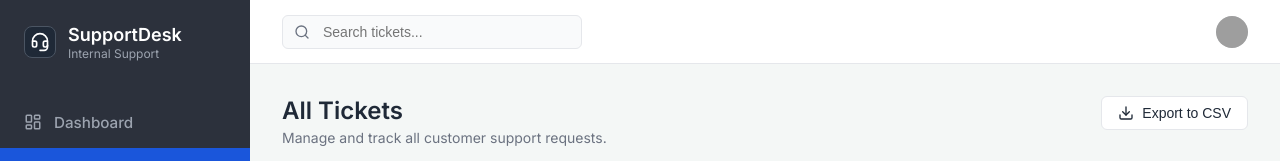
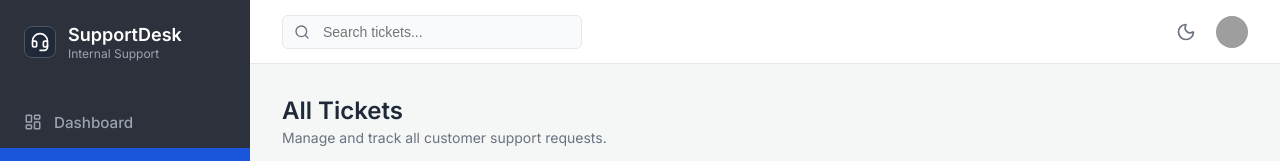
Before and after one commit to Ahmad1845/software-engineering-internship-challenge, a React app in the folder frontend/: page /tickets in a window 1280 px wide. Shown: the top 161 px of the page. Built offline with nearby package versions, Linux system fonts and the light colour scheme; no server answers; grey boxes are pictures that could not be loaded; the HTML template or start-up script is replaced by a standard one.

Commit message:
Replace CSV Export with Dark Mode Initiative Requirement

```diff
--- a/frontend/src/App.jsx
+++ b/frontend/src/App.jsx
@@ -1,6 +1,6 @@
-import React, { useState } from 'react';
+import React, { useState, useEffect } from 'react';
 import { BrowserRouter as Router, Routes, Route, Link, useLocation, useNavigate } from 'react-router-dom';
-import { LayoutDashboard, Ticket as TicketIcon, Plus, Settings, LogOut, Search, Bell, HelpCircle, Headset } from 'lucide-react';
+import { LayoutDashboard, Ticket as TicketIcon, Plus, Settings, LogOut, Search, Bell, HelpCircle, Headset, Moon, Sun } from 'lucide-react';
 import Dashboard from './pages/Dashboard';
 import AllTickets from './pages/AllTickets';
 import CreateTicket from './pages/CreateTicket';
@@ -59,7 +59,7 @@ function Sidebar() {
   );
 }
 
-function Topbar() {
+function Topbar({ isDarkMode, toggleDarkMode }) {
   const [searchTerm, setSearchTerm] = useState('');
   const navigate = useNavigate();
 
@@ -87,6 +87,9 @@ function Topbar() {
         />
       </div>
       <div className="topbar-actions">
+        <div onClick={toggleDarkMode} style={{ cursor: 'pointer', display: 'flex', alignItems: 'center' }}>
+          {isDarkMode ? <Sun size={20} className="topbar-icon" /> : <Moon size={20} className="topbar-icon" />}
+        </div>
         <img src="https://ui-avatars.com/api/?name=Admin&background=e5e7eb" alt="Profile" className="avatar" />
       </div>
     </div>
@@ -94,12 +97,24 @@ function Topbar() {
 }
 
 function App() {
+  const [isDarkMode, setIsDarkMode] = useState(false);
+
+  useEffect(() => {
+    if (isDarkMode) {
+      document.body.classList.add('dark-mode');
+    } else {
+      document.body.classList.remove('dark-mode');
+    }
+  }, [isDarkMode]);
+
+  const toggleDarkMode = () => setIsDarkMode(!isDarkMode);
+
   return (
     <Router>
       <div className="app-container">
         <Sidebar />
         <div className="main-wrapper">
-          <Topbar />
+          <Topbar isDarkMode={isDarkMode} toggleDarkMode={toggleDarkMode} />
           <div className="page-content">
             <Routes>
               <Route path="/" element={<Dashboard />} />
--- a/frontend/src/index.css
+++ b/frontend/src/index.css
@@ -39,6 +39,44 @@
   --priority-low-text: #6b7280;
 
   --urgent-bg: #fde8e8;
+}
+
+body.dark-mode {
+  --bg-app: #111827;
+  --bg-sidebar: #1f2937;
+  --bg-sidebar-hover: rgba(255, 255, 255, 0.1);
+  --bg-sidebar-active: #3b82f6;
+  --bg-card: #1f2937;
+
+  --text-main: #f9fafb;
+  --text-muted: #9ca3af;
+  --text-sidebar: #9ca3af;
+  --text-sidebar-active: #ffffff;
+
+  --border-color: #374151;
+
+  --primary-blue: #3b82f6;
+  --primary-blue-hover: #2563eb;
+
+  --status-open-bg: rgba(59, 130, 246, 0.2);
+  --status-open-text: #93c5fd;
+
+  --status-progress-bg: rgba(79, 70, 229, 0.2);
+  --status-progress-text: #a5b4fc;
+
+  --status-resolved-bg: rgba(156, 163, 175, 0.2);
+  --status-resolved-text: #d1d5db;
+
+  --priority-high-bg: rgba(239, 68, 68, 0.2);
+  --priority-high-text: #fca5a5;
+
+  --priority-medium-bg: rgba(107, 114, 128, 0.2);
+  --priority-medium-text: #d1d5db;
+
+  --priority-low-bg: rgba(156, 163, 175, 0.2);
+  --priority-low-text: #d1d5db;
+
+  --urgent-bg: rgba(239, 68, 68, 0.1);
 }
 
 * {
--- a/frontend/src/pages/AllTickets.jsx
+++ b/frontend/src/pages/AllTickets.jsx
@@ -71,44 +71,6 @@ export default function AllTickets() {
     return 'TKT-' + String(id).padStart(4, '0');
   };
 
-  // Initiative Requirement: Export tickets to CSV
-  const exportToCSV = function() {
-    if (tickets.length === 0) {
-      alert("No tickets to export!");
-      return;
-    }
-
-    // Create CSV Headers
-    let csvContent = "data:text/csv;charset=utf-users,\n";
-    csvContent += "ID,Customer Name,Email,Subject,Priority,Status,Urgent,Created Date\n";
-
-    // Loop through the tickets and add them as rows
-    for (let i = 0; i < tickets.length; i++) {
-      const t = tickets[i];
-      // We wrap text fields in quotes to prevent commas from breaking the CSV layout
-      const row = [
-        formatTicketId(t.id),
-        `"${t.customer_name}"`,
-        `"${t.customer_email}"`,
-        `"${t.subject.replace(/"/g, '""')}"`, // escape quotes in subject
-        t.priority,
-        t.status,
-        t.is_urgent ? "Yes" : "No",
-        new Date(t.created_date).toLocaleString()
-      ];
-      csvContent += row.join(",") + "\n";
-    }
-
-    // Trigger the file download in the browser
-    const encodedUri = encodeURI(csvContent);
-    const link = document.createElement("a");
-    link.setAttribute("href", encodedUri);
-    link.setAttribute("download", "support_tickets.csv");
-    document.body.appendChild(link);
-    link.click();
-    document.body.removeChild(link); // Clean up
-  };
-
   return (
     <div>
       <div className="page-header" style={{ display: 'flex', justifyContent: 'space-between', alignItems: 'flex-start' }}>
@@ -116,9 +78,6 @@ export default function AllTickets() {
           <h1 className="page-title">All Tickets</h1>
           <p className="page-subtitle">Manage and track all customer support requests.</p>
         </div>
-        <button className="btn-export" onClick={exportToCSV}>
-          <Download size={16} /> Export to CSV
-        </button>
       </div>
 
       <div className="card">
```
Also changed, not shown: 1 other file (tests, documents, lock files or other folders).
